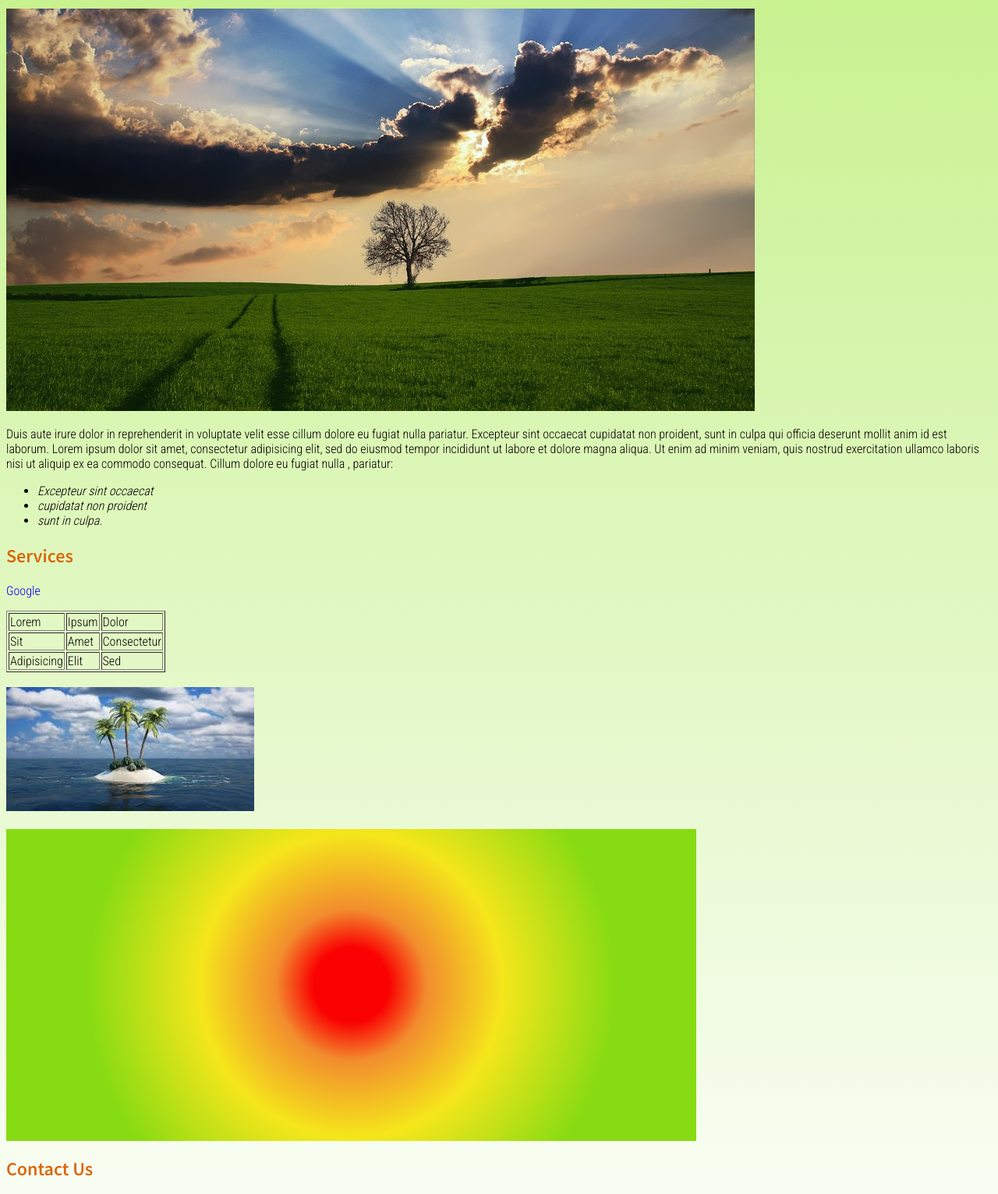
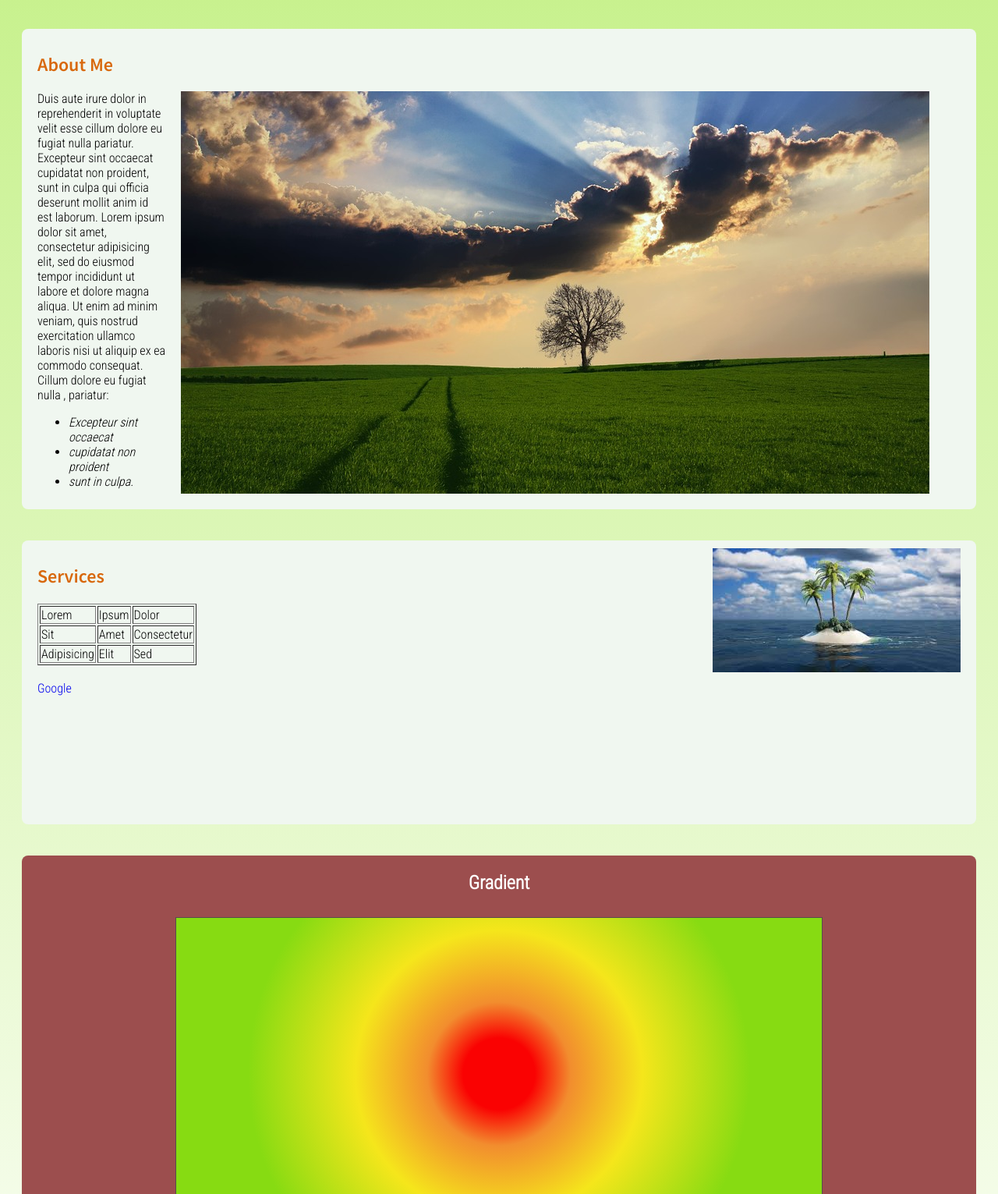
Before and after one commit to prabhatKumarrr/Learning_Web_Development, a plain HTML site: page CSS_fundamentals/index.html in a window 1280 px wide. Shown: the part 182-1713 px from the top of the page at 78% size. Drawn offline with Linux system fonts and the light colour scheme.

Commit message:
Updated Date-26th Aug'2022 00:52

```diff
--- a/CSS_fundamentals/index.html
+++ b/CSS_fundamentals/index.html
@@ -12,14 +12,19 @@
     </head>
     <body>
 
+        <header>
             <h1 id="title">My Website</h1>
 
             <p class="para-text">Lorem ipsum dolor sit amet, consectetur adipisicing elit, sed do eiusmod
             tempor incididunt ut labore et dolore magna aliqua.</p>
-
+        </header>
+        <main>
+            <section class="about-me">
                 <h2 class="subtitle">About Me</h2>
 
-        <img src="img/img-1.jpg" id="about-us-image">
+                <figure>
+                    <img src="img/img-1.jpg" id="about-us-img">
+                </figure>
 
                 <p class="para-text">Duis aute irure dolor in reprehenderit in voluptate velit esse
                 cillum dolore eu fugiat nulla pariatur. Excepteur sint occaecat cupidatat non
@@ -38,10 +43,12 @@
                         <li class="list-item">sunt in culpa.</li>
                     </ul>
                 </p>
+            </section>
 
+            <section class="Services">
+                <img src="img/img-2.jpg" alt="image 2" class="service-img">
                 <h2 class="subtitle">Services</h2>
-        <p><a href="https://www.google.com" class="link">Google</a></p>
-        <table border="1">
+                <table border="1" class="table">
                     <thead>
                         <tr>
                             <td>Lorem</td>
@@ -63,11 +70,15 @@
 
                     </tbody>
                 </table>
-        <br>
-        <img src="img/img-2.jpg" alt="image 2">
-        <br><br>
+                <p><a href="https://www.google.com" class="link">Google</a></p>
+            </section>
+
+            <section class="grad-sec">
+                <h2 class="grad" >Gradient</h2>
                 <div class="gradient"></div>
+            </section>
 
+            <section class="contact-us">
                 <h2 class="subtitle">Contact Us</h2>
 
                 <form>
@@ -78,5 +89,7 @@
                         <button class="submit-button">Submit</button>
                     </fieldset>
                 </form>
+            </section>
+        </main>
     </body>
 </html>
--- a/CSS_fundamentals/style.css
+++ b/CSS_fundamentals/style.css
@@ -5,6 +5,50 @@ body {
     /* background-image: url("img/Background.jpg");
     background-size: cover;
     color: aqua; */
+}
+fieldset {
+    border: none;
+}
+
+header {
+    padding: 10px 20px;
+    background-color: rgb(240, 247, 240);
+    border-radius: 8px;
+    margin: 20px;
+}
+main {
+    display: flex;
+    flex-direction: column;
+    flex-wrap: wrap;
+}
+
+section {
+    padding: 10px 20px;
+    background-color: rgb(240, 247, 240);
+    border-radius: 8px;
+    margin: 20px;
+}
+
+#about-us-img {
+    margin-left: 20px;
+    float: right;
+    height: auto;
+    min-height: 150px;
+    width: auto;
+    min-width: 230px;
+}
+
+.grad-sec {
+    padding-top: 0.5px;
+    padding-bottom: 5px;
+    background-color: rgb(156, 78, 78);
+    border-radius: 8px;
+
+}
+
+.grad {
+    color: white;
+    text-align: center;
 }
 
 #title {
@@ -26,11 +70,22 @@ body {
 }
 
 .link {
+    display: block;
     text-decoration: none;
 }
 
+.table {
+    display: inline-block;
+}
+
+.service-img {
+    float: right;
+}
+
 .gradient {
+    margin: 30px auto;
     height: 400px;
     width: 70%;
     background: radial-gradient(circle, rgb(250, 2, 2) 10%, rgb(242, 141, 46) 20%, rgb(245, 230, 27) 40%, rgb(135, 219, 18) 70%);
+    border: 1.5px solid rgb(87, 76, 76);
 }
--- /dev/null
+++ b/Rothko_Painting/styles.css
@@ -0,0 +1,50 @@
+body {
+    background: linear-gradient(130deg, rgb(0,80,0), rgb(200,255,255));
+}
+
+.canvas {
+    border: 50px solid black;
+    border-radius: 15px;
+    margin: 8% auto;
+    width: 500px;
+    height: 600px;
+    background-color: #4d0f00;
+    padding: 50px;
+    overflow: hidden;
+    filter: blur(2px);
+}
+
+.one {
+    height: 150px;
+    width: 425px;
+    background-color: #efb762;
+    margin: 20px auto;
+    box-shadow: 0 0 3px 3px #efb762;
+    border-radius: 9px;
+    transform: rotate(-0.6deg);
+}
+
+.two {
+    height: 200px;
+    width: 475px;
+    background-color: #8f0401;
+    margin: 0 auto 20px;
+    box-shadow: 0 0 3px 3px #8f0401;
+    border-radius: 8px 10px;
+    transform: rotate(0.6deg);
+}
+
+.one, .two {
+    filter: blur(1px);
+}
+
+.three {
+    height: 28%;
+    width: 91%;
+    background-color: #b20403;
+    margin: auto;
+    filter: blur(2px);
+    box-shadow: 0 0 5px 5px #b20403;
+    border-radius: 30px 25px 60px 12px;
+    transform: rotate(-0.4deg);
+}
```
Also changed, not shown: Rothko_Painting/index.html (added, +20 -0 lines). Lines whose indentation alone changed are shown as unchanged.
